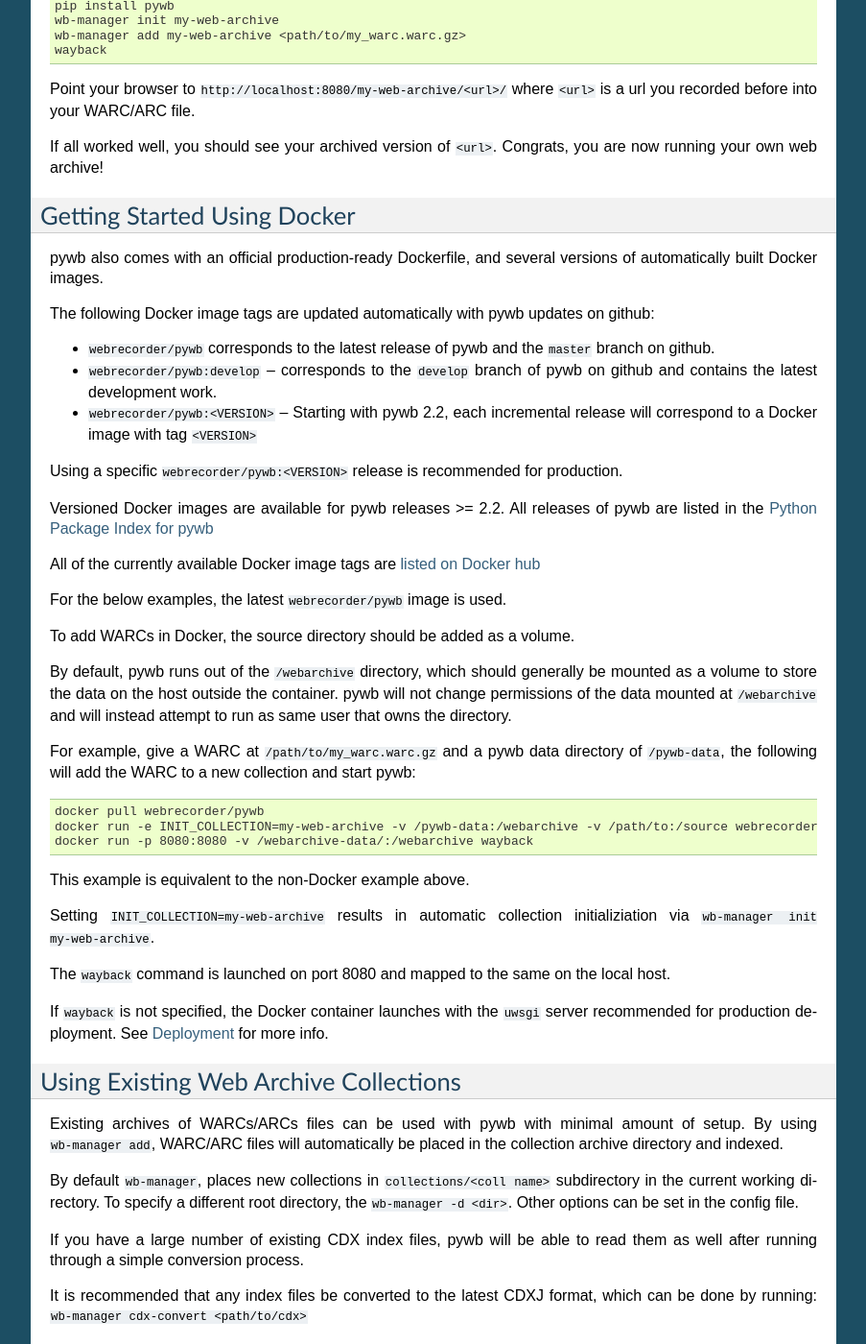
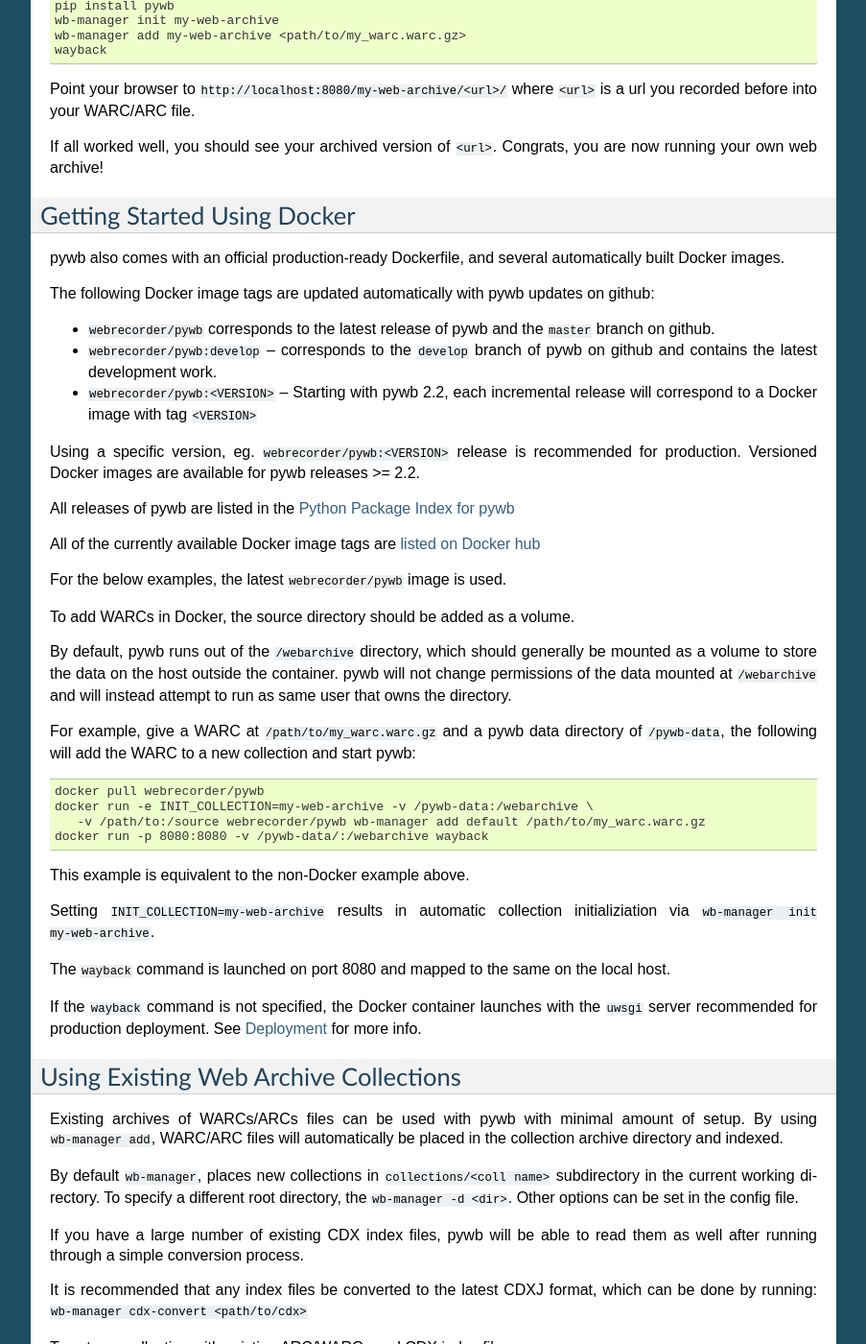
Before and after one commit to webrecorder/pywb, a Sphinx documentation site: the page built from docs/manual/usage.rst, in a window 1280 px wide and 1400 px high, scrolled down 839 px. Shown: the whole window at 96% size, without its empty margins (198-1101 px from the left). Built offline with Sphinx 7.4.7, drawn with Linux system fonts in a browser that asks for light colours; pages that are not in the unit, such as notebooks, are missing from menus; some of the changed text lies outside the part shown.

Commit message:
more tweaks

```diff
--- a/docs/manual/usage.rst
+++ b/docs/manual/usage.rst
@@ -62,7 +62,7 @@
 Getting Started Using Docker
 ----------------------------
 
-pywb also comes with an official production-ready Dockerfile, and several versions of automatically built Docker images.
+pywb also comes with an official production-ready Dockerfile, and several automatically built Docker images.
 
 The following Docker image tags are updated automatically with pywb updates on github:
 
@@ -70,9 +70,9 @@
 * ``webrecorder/pywb:develop`` -- corresponds to the ``develop`` branch of pywb on github and contains the latest development work.
 * ``webrecorder/pywb:<VERSION>`` -- Starting with pywb 2.2, each incremental release will correspond to a Docker image with tag ``<VERSION>``
 
-Using a specific ``webrecorder/pywb:<VERSION>`` release is recommended for production.
+Using a specific version, eg. ``webrecorder/pywb:<VERSION>`` release is recommended for production. Versioned Docker images are available for pywb releases >= 2.2.
 
-Versioned Docker images are available for pywb releases >= 2.2. All releases of pywb are listed in the `Python Package Index for pywb <https://pypi.org/project/pywb/#history>`_
+All releases of pywb are listed in the `Python Package Index for pywb <https://pypi.org/project/pywb/#history>`_
 
 All of the currently available Docker image tags are `listed on Docker hub <https://hub.docker.com/r/webrecorder/pywb/tags>`_
 
@@ -90,8 +90,9 @@
 .. code:: console
 
       docker pull webrecorder/pywb
-      docker run -e INIT_COLLECTION=my-web-archive -v /pywb-data:/webarchive -v /path/to:/source webrecorder/pywb wb-manager add default /path/to/my_warc.warc.gz
-      docker run -p 8080:8080 -v /webarchive-data/:/webarchive wayback
+      docker run -e INIT_COLLECTION=my-web-archive -v /pywb-data:/webarchive \
+         -v /path/to:/source webrecorder/pywb wb-manager add default /path/to/my_warc.warc.gz
+      docker run -p 8080:8080 -v /pywb-data/:/webarchive wayback
 
 This example is equivalent to the non-Docker example above.
 
@@ -99,7 +100,7 @@
 
 The ``wayback`` command is launched on port 8080 and mapped to the same on the local host.
 
-If ``wayback`` is not specified, the Docker container launches with the ``uwsgi`` server recommended for production deployment.
+If the ``wayback`` command is not specified, the Docker container launches with the ``uwsgi`` server recommended for production deployment.
 See :ref:`deployment` for more info.
 
 
```
Also changed, not shown: other parts of docs/manual/usage.rst (+1 -1 lines).
